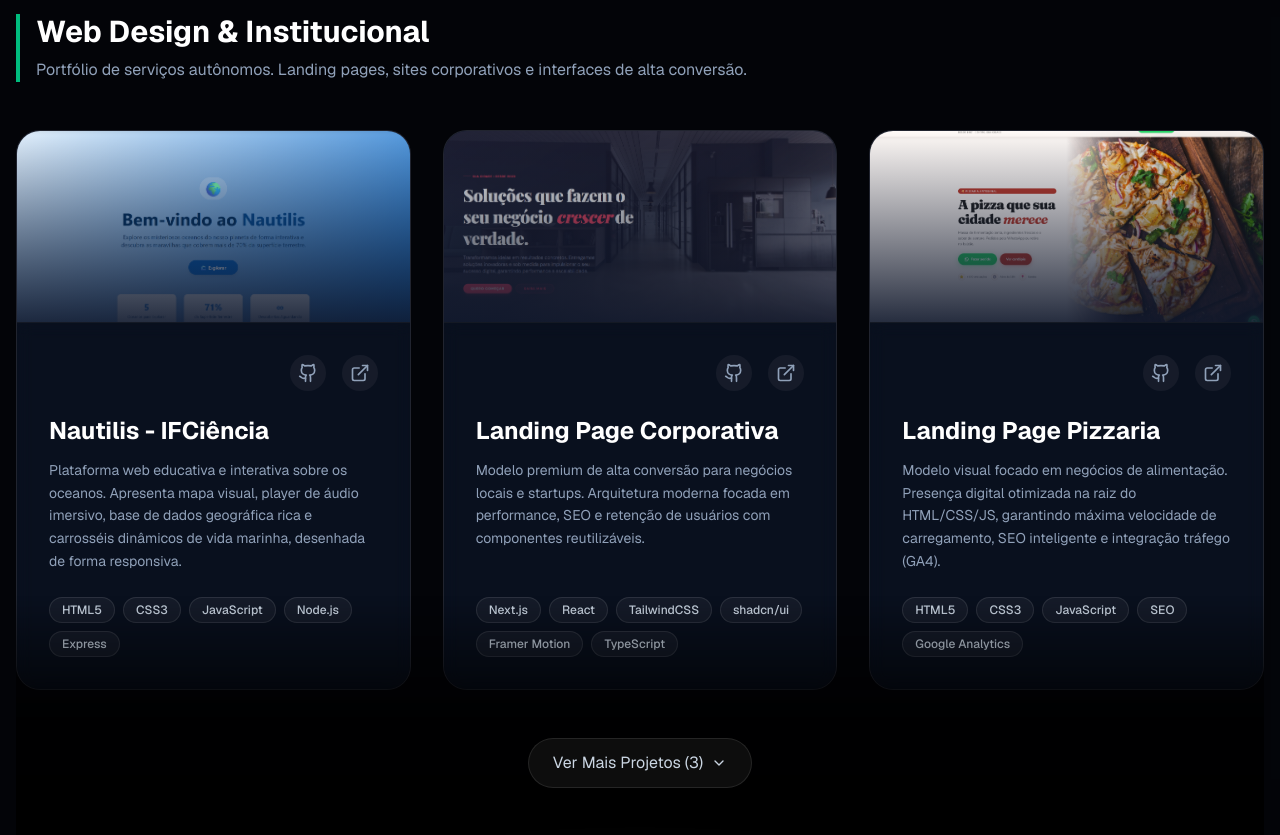
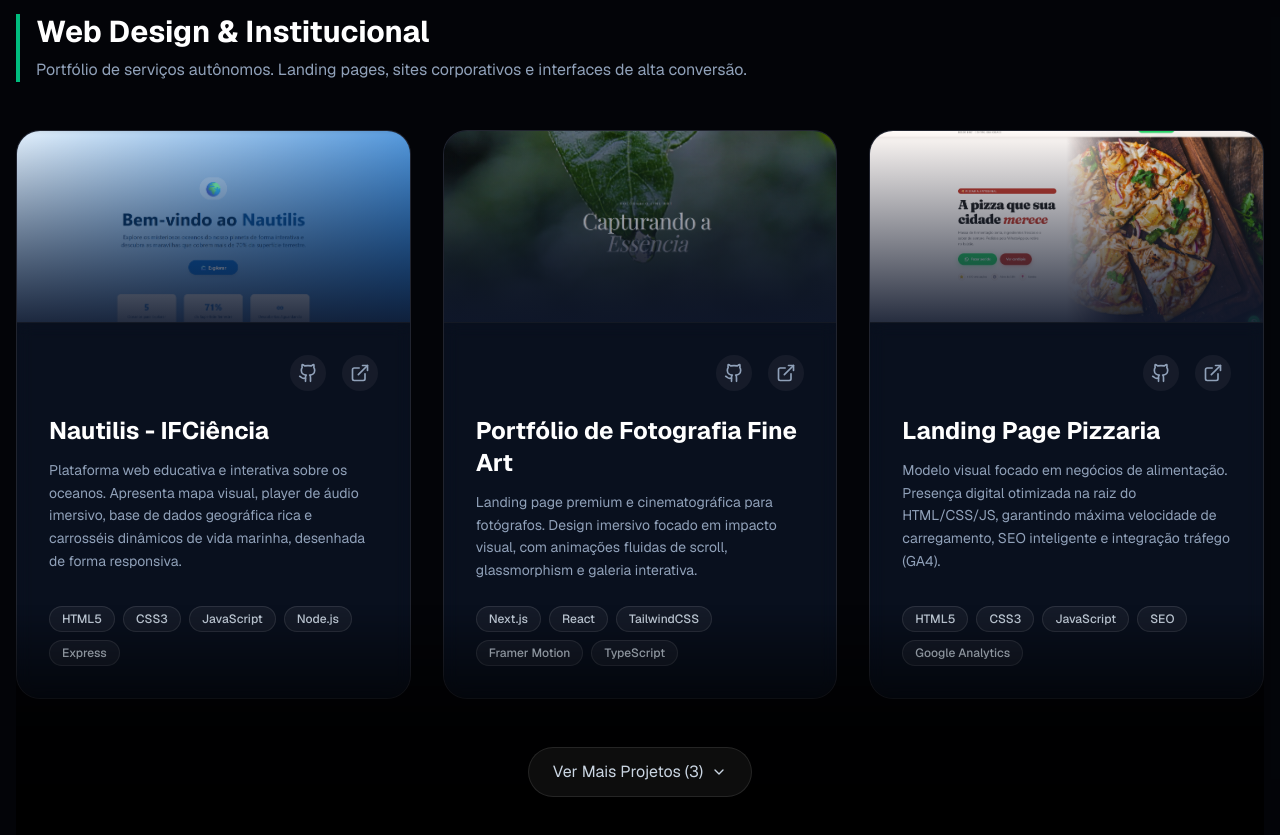
Before and after one commit to MatheusCampagnolo/portfolio, a Next.js app: page /projetos in a window 1280 px wide. Shown: the part 1000-1835 px from the top of the page. Built offline with nearby package versions, Linux system fonts and the light colour scheme.

Commit message:
feat: add new project example to portfolio

```diff
--- a/app/projetos/page.tsx
+++ b/app/projetos/page.tsx
@@ -48,13 +48,13 @@ const webDevProjects = [
         image: "/projects/nautilis.png",
     },
     {
-        title: "Landing Page Corporativa",
-        description: "Modelo premium de alta conversão para negócios locais e startups. Arquitetura moderna focada em performance, SEO e retenção de usuários com componentes reutilizáveis.",
-        tech: ["Next.js", "React", "TailwindCSS", "shadcn/ui", "Framer Motion", "TypeScript"],
+        title: "Portfólio de Fotografia Fine Art",
+        description: "Landing page premium e cinematográfica para fotógrafos. Design imersivo focado em impacto visual, com animações fluidas de scroll, glassmorphism e galeria interativa.",
+        tech: ["Next.js", "React", "TailwindCSS", "Framer Motion", "TypeScript"],
         github: "#",
-        live: "https://landing-business-model.vercel.app/",
-        color: "from-blue-500 to-indigo-600",
-        image: "/projects/business_model.png",
+        live: "https://landing-photo-model.vercel.app/",
+        color: "from-zinc-700 to-zinc-950",
+        image: "/projects/photo_model.png",
     },
     {
         title: "Landing Page Pizzaria",
@@ -66,13 +66,13 @@ const webDevProjects = [
         image: "/projects/pizza_model.png",
     },
     {
-        title: "Landing Page Exemplo 3",
-        description: "Lorem ipsum dolor sit amet, consectetur adipiscing elit. Suspendisse ac ante a arcu aliquet tempor vitae vitae quam. Quisque non magna et velit consectetur tristique. ",
-        tech: ["Next.js", "Stripe", "Prisma"],
+        title: "Landing Page Corporativa",
+        description: "Modelo premium de alta conversão para negócios locais e startups. Arquitetura moderna focada em performance, SEO e retenção de usuários com componentes reutilizáveis.",
+        tech: ["Next.js", "React", "TailwindCSS", "shadcn/ui", "Framer Motion", "TypeScript"],
         github: "#",
-        live: "#",
-        color: "from-indigo-500 to-purple-600",
-        image: "/projects/exemplo3.jpg",
+        live: "https://landing-business-model.vercel.app/",
+        color: "from-blue-500 to-indigo-600",
+        image: "/projects/business_model.png",
     },
     {
         title: "Landing Page Exemplo 4",
```
Also changed, not shown: public/projects/photo_model.png (added).
